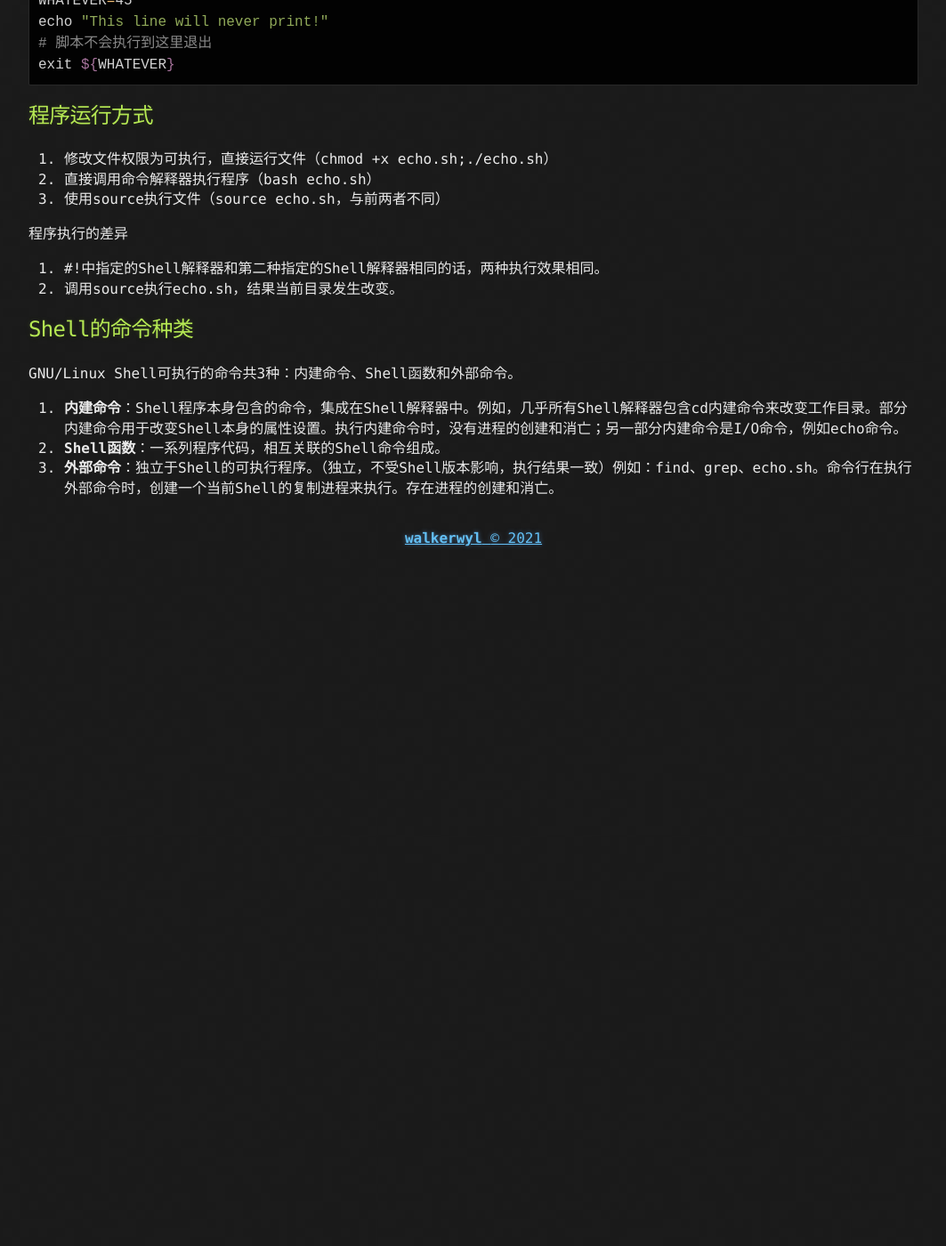
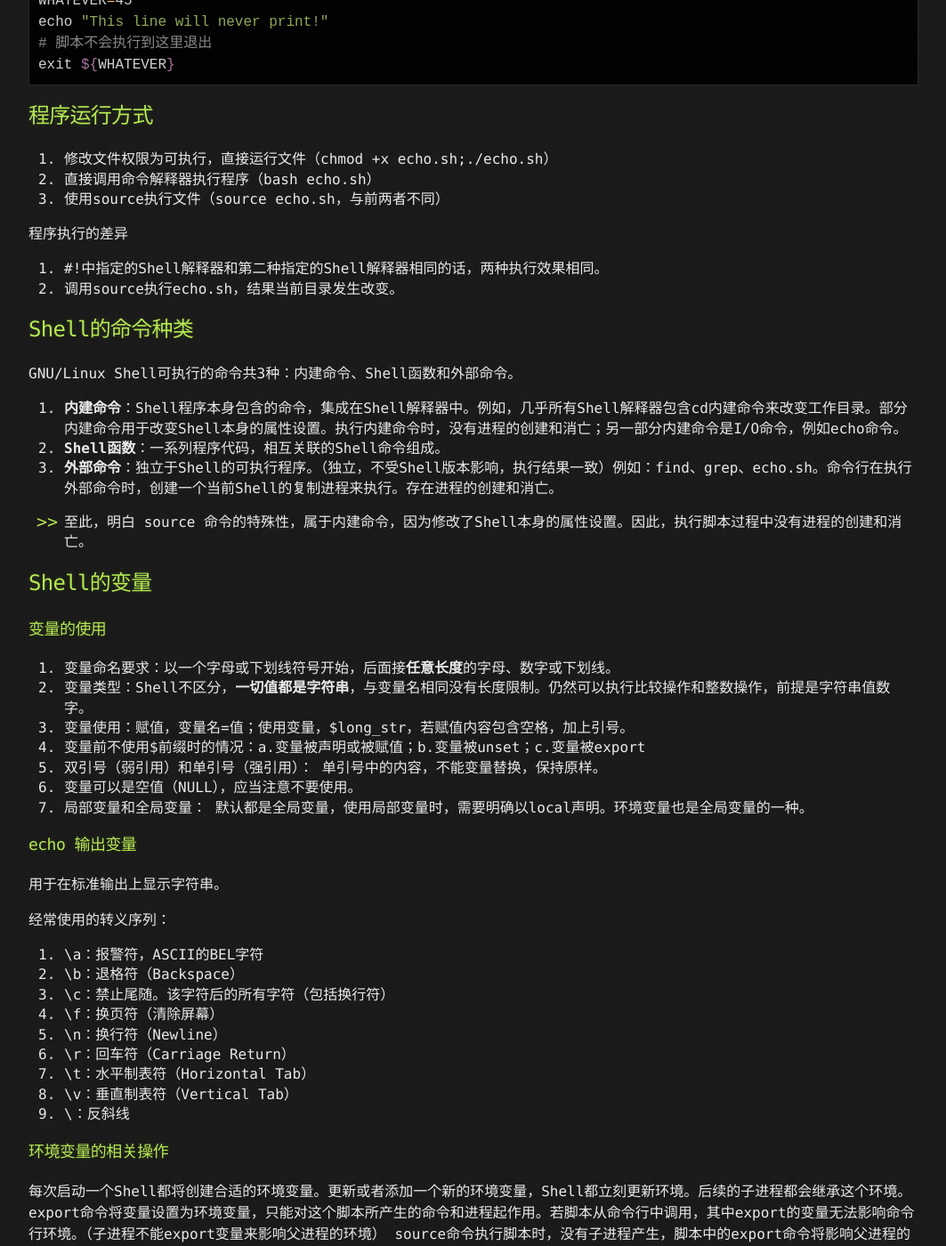
Before and after one commit to walkerwyl/walkerwyl.github.io, a Jekyll site: the page built from _posts/2021-09-06-初识Shell程序.md, in a window 1280 px wide and 1400 px high, scrolled down 1189 px. Shown: the whole window at 89% size, without its empty margins (108-1171 px from the left). Built offline with Jekyll 4.4.1, drawn with Linux system fonts in a browser that asks for light colours; before the commit the page ends 1819 px from its top, so only the background shows below that; some of the changed text lies outside the part shown.

Commit message:
update 初识Shell程序

```diff
--- a/_posts/2021-09-06-初识Shell程序.md
+++ b/_posts/2021-09-06-初识Shell程序.md
@@ -76,3 +76,55 @@ GNU/Linux Shell可执行的命令共3种：内建命令、Shell函数和外部
 1. **内建命令**：Shell程序本身包含的命令，集成在Shell解释器中。例如，几乎所有Shell解释器包含cd内建命令来改变工作目录。部分内建命令用于改变Shell本身的属性设置。执行内建命令时，没有进程的创建和消亡；另一部分内建命令是I/O命令，例如echo命令。
 2. **Shell函数**：一系列程序代码，相互关联的Shell命令组成。
 3. **外部命令**：独立于Shell的可执行程序。（独立，不受Shell版本影响，执行结果一致）例如：find、grep、echo.sh。命令行在执行外部命令时，创建一个当前Shell的复制进程来执行。存在进程的创建和消亡。
+
+- 至此，明白 source 命令的特殊性，属于内建命令，因为修改了Shell本身的属性设置。因此，执行脚本过程中没有进程的创建和消亡。
+
+## Shell的变量
+
+### 变量的使用
+
+1. 变量命名要求：以一个字母或下划线符号开始，后面接**任意长度**的字母、数字或下划线。
+2. 变量类型：Shell不区分，**一切值都是字符串**，与变量名相同没有长度限制。仍然可以执行比较操作和整数操作，前提是字符串值数字。
+3. 变量使用：赋值，变量名=值；使用变量，$long_str，若赋值内容包含空格，加上引号。
+4. 变量前不使用$前缀时的情况：a.变量被声明或被赋值；b.变量被unset；c.变量被export
+5. 双引号（弱引用）和单引号（强引用）：
+  单引号中的内容，不能变量替换，保持原样。
+6. 变量可以是空值（NULL），应当注意不要使用。
+7. 局部变量和全局变量：
+  默认都是全局变量，使用局部变量时，需要明确以local声明。环境变量也是全局变量的一种。
+
+### echo 输出变量
+
+用于在标准输出上显示字符串。
+
+经常使用的转义序列：
+1. \a：报警符，ASCII的BEL字符
+2. \b：退格符（Backspace）
+3. \c：禁止尾随。该字符后的所有字符（包括换行符）
+4. \f：换页符（清除屏幕）
+5. \n：换行符（Newline）
+6. \r：回车符（Carriage Return）
+7. \t：水平制表符（Horizontal Tab）
+8. \v：垂直制表符（Vertical Tab）
+9. \\：反斜线
+
+### 环境变量的相关操作
+
+每次启动一个Shell都将创建合适的环境变量。更新或者添加一个新的环境变量，Shell都立刻更新环境。后续的子进程都会继承这个环境。
+export命令将变量设置为环境变量，只能对这个脚本所产生的命令和进程起作用。若脚本从命令行中调用，其中export的变量无法影响命令行环境。（子进程不能export变量来影响父进程的环境）
+source命令执行脚本时，没有子进程产生，脚本中的export命令将影响父进程的环境。
+
+### bash的启动文件/登出文件
+
+1. /etc/profile：系统范围的默认值，大部分用来设置环境。
+2. /etc/bashrc：特定于bash，系统范围函数与别名。
+3. $HOME/.bash_profile：用户定义的，环境默认设置，每个用户的home目录下找到。
+4. $HOME/.bashrc：用户定义的bash初始化文件，每个用户的home目录下找到，只有交互式Shell和用户脚本才会读取该文件。
+5. $HOME/.bash_logout：登出文件，用户定义的指令文件，每个用户的home目录下找到，登出Shell时，该文件中的命令得到执行。
+
+## Linux Shell是解释型语言
+
+优势：
+1. 简洁性：Shell所处的内核外层环境使得高级操作成为可能。
+2. 开发容易：GNU/Linux工具集遵循UNIX哲学很好地利用前人的积累。
+3. 便于移植：支持POSIX借口，适用于众多UNIX/。
```
